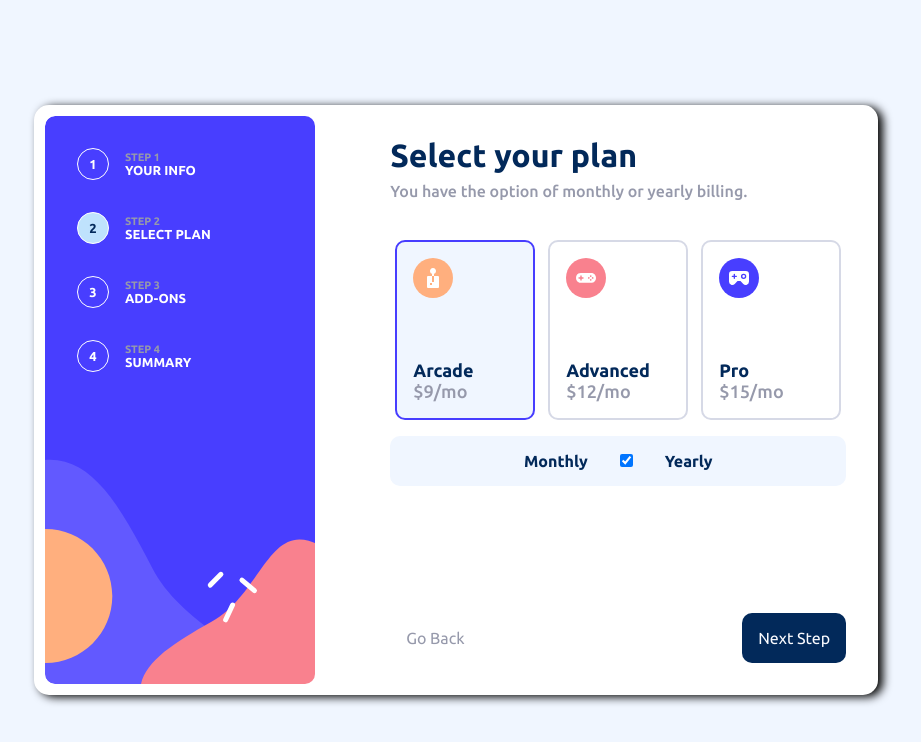
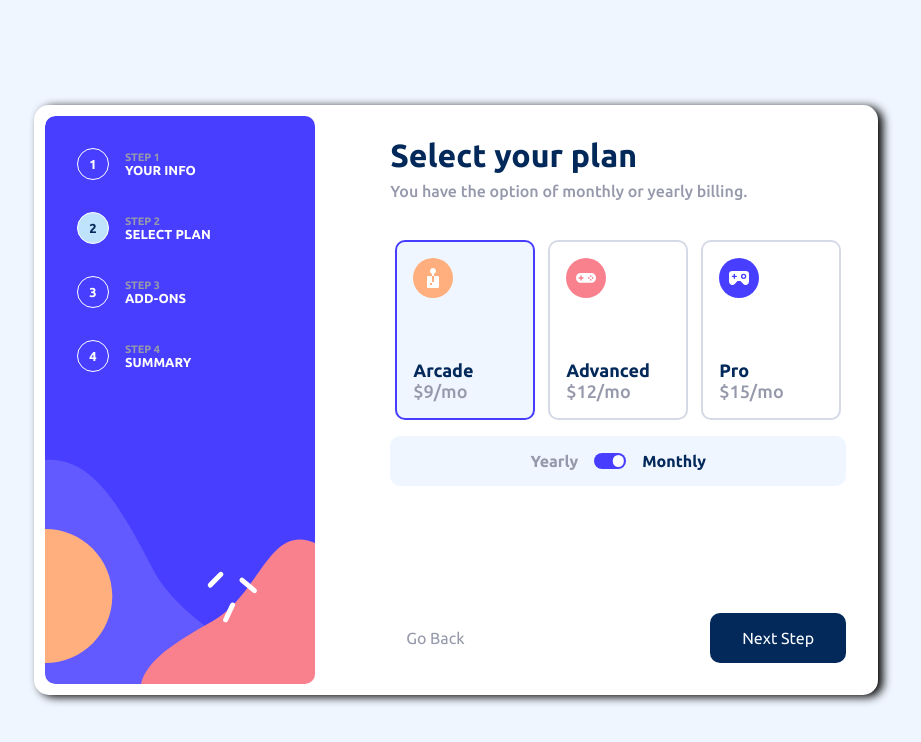
Before and after one commit to PatrykO92/FrontendMentor_Multi-step-form-, a React (Create React App) app: page / in a window 1280 px wide. Both pictures are taken after typing "Sample", "name@example.com", "5551234" into the empty fields and a click on the button "Next Step". Shown: the top 742 px of the page, without its empty margins (184-1105 px from the left). Built offline with nearby package versions, Linux system fonts and the light colour scheme.

Commit message:
added css switch, styled Step-4 and Step-5

```diff
--- a/src/assets/styles/form.css
+++ b/src/assets/styles/form.css
@@ -84,7 +84,7 @@
 
 .form-navigation-buttons > .button {
   color: var(--secondary-color4);
-  padding: 1rem;
+  padding: 1rem 2rem;
   background-color: var(--primary-color1);
   border: 0;
   border-radius: 10px;
@@ -156,7 +156,7 @@
   gap: 1rem;
 }
 
-.form-select-plan > div {
+.form-select-plan > div:nth-child(1) {
   display: flex;
   flex-direction: row;
   justify-content: space-evenly;
@@ -213,12 +213,6 @@
   background-color: var(--secondary-color3);
   border-radius: 10px;
   padding: 1rem;
-  color: var(--primary-color1);
-  font-weight: 700;
-}
-
-.monthly-yearly input {
-  margin: 0 2rem;
 }
 
 .form-add-ons {
@@ -252,3 +246,153 @@
 .form-add-ons label > p {
   color: var(--primary-color2);
 }
+
+.form-summary > div:nth-child(1) {
+  background-color: var(--secondary-color3);
+  padding: 1.5rem;
+  border-radius: 10px;
+  display: flex;
+  flex-direction: column;
+  gap: 1rem;
+}
+
+.form-summary > div:nth-child(2) {
+  padding: 1.5rem;
+  display: flex;
+  justify-content: space-between;
+}
+
+.form-summary > div:nth-child(2) > p {
+  color: var(--secondary-color1);
+  font-size: 0.9rem;
+}
+
+.form-summary > div:nth-child(2) > b {
+  color: var(--primary-color2);
+}
+
+.form-summary .summary-plan {
+  display: flex;
+  justify-content: space-between;
+  align-items: center;
+  padding-bottom: 1rem;
+  border-bottom: 1px solid var(--secondary-color2);
+}
+
+.form-summary .summary-plan p {
+  font-weight: bold;
+  color: var(--primary-color1);
+}
+
+.form-summary .summary-plan button {
+  font-size: 0.9rem;
+  background-color: transparent;
+  border: 0;
+  text-decoration: underline;
+  color: var(--secondary-color1);
+  transition: all 1s;
+}
+
+.form-summary .summary-plan button:hover {
+  color: var(--primary-color1);
+}
+
+.form-summary .summary-add-ons {
+  display: flex;
+  flex-direction: column;
+  gap: 0.9rem;
+}
+
+.form-summary .summary-add-ons > div {
+  display: flex;
+  justify-content: space-between;
+}
+
+.form-summary .summary-add-ons > div > p:nth-child(1) {
+  color: var(--secondary-color1);
+  font-size: 0.9rem;
+}
+
+.form-summary .summary-add-ons > div > p:nth-child(2) {
+  color: var(--primary-color1);
+  font-size: 0.9rem;
+}
+
+.form-success {
+  margin-top: -4rem;
+  align-items: center;
+  justify-content: center;
+  max-width: 400px;
+  gap: 1.5rem;
+  text-align: center;
+}
+
+.form-success > img {
+  max-height: 4rem;
+}
+
+.form-success > span {
+  color: var(--primary-color1);
+  font-weight: 700;
+  font-size: 2rem;
+}
+
+.form-success p {
+  color: var(--secondary-color1);
+  font-size: 0.9rem;
+}
+
+/* Code for switch, mostly copied from code-pen*/
+.monthly-yearly {
+  display: flex;
+  justify-content: center;
+  align-items: center;
+  gap: 1rem;
+}
+
+.monthly-yearly p {
+  font-weight: 700;
+  color: var(--secondary-color1);
+}
+
+.monthly-yearly input[type="checkbox"] {
+  height: 0;
+  width: 0;
+  display: block;
+}
+
+.monthly-yearly label {
+  text-indent: -9999px;
+  cursor: pointer;
+  width: 2rem;
+  height: 1rem;
+  background: var(--primary-color1);
+  display: block;
+  border-radius: 0.5rem;
+  position: relative;
+}
+
+.monthly-yearly label:after {
+  content: "";
+  position: absolute;
+  top: 0.155rem;
+  left: 0.155rem;
+  width: 0.7rem;
+  height: 0.7rem;
+  background: var(--secondary-color4);
+  border-radius: 50%;
+  transition: 0.3s;
+}
+
+.monthly-yearly input:checked + label {
+  background: var(--primary-color2);
+}
+
+.monthly-yearly input:checked + label:after {
+  left: calc(100% - 0.125rem);
+  transform: translateX(-100%);
+}
+
+.monthly-yearly label:active:after {
+  width: 1.3rem;
+}
--- a/src/components/Form.jsx
+++ b/src/components/Form.jsx
@@ -289,17 +289,35 @@ const Form = () => {
               </div>
 
               <div className="monthly-yearly">
-                <label>
-                  Monthly
+                <div>
+                  <p
+                    style={
+                      !monthlyPayment ? { color: "hsl(213, 96%, 18%)" } : {}
+                    }
+                  >
+                    Yearly
+                  </p>
+                </div>
+                <div>
                   <input
+                    id="switch"
                     type="checkbox"
                     onChange={() => {
                       setMonthlyPayment(!monthlyPayment);
                     }}
                     checked={monthlyPayment}
                   />
-                  Yearly
-                </label>
+                  <label htmlFor="switch">Change monthly or Yearly</label>
+                </div>
+                <div>
+                  <p
+                    style={
+                      monthlyPayment ? { color: "hsl(213, 96%, 18%)" } : {}
+                    }
+                  >
+                    Monthly
+                  </p>
+                </div>
               </div>
             </div>
           )}
@@ -371,8 +389,7 @@ const Form = () => {
           {actualStep === 4 && (
             <div className="form-summary">
               <div>
-                <div>
-                  <div>
+                <div className="summary-plan">
                   <div>
                     <p>
                       {form.plan} {monthlyPayment ? "(Monthly)" : "(Yearly)"}
@@ -389,7 +406,7 @@ const Form = () => {
                     /{monthlyPayment ? "mo" : "yr"}
                   </p>
                 </div>
-                  <div>
+                <div className="summary-add-ons">
                   {form.addons.onlineService ? (
                     <div>
                       <p>Online service</p>
@@ -418,24 +435,22 @@ const Form = () => {
               </div>
               <div>
                 <p>Total {monthlyPayment ? "(per month)" : "(per year)"}</p>
-                  <p>
+                <b>
                   ${totalPrice}/{monthlyPayment ? "mo" : "yr"}
-                  </p>
-                </div>
+                </b>
               </div>
             </div>
           )}
 
           {actualStep === 5 && (
             <div className="form-success">
-              <div>
-                <span>Thank you!</span>{" "}
+              <img src={iconThankYou} alt="thank you!" />
+              <span>Thank you!</span>
               <p>
                 Thanks for confirming your subscription! We hope you have fun
                 using our platform. If you ever need support, please feel free
                 to email us at support@loremgaming.com.
               </p>
-              </div>
             </div>
           )}
 
```
Lines whose indentation alone changed are shown as unchanged.
